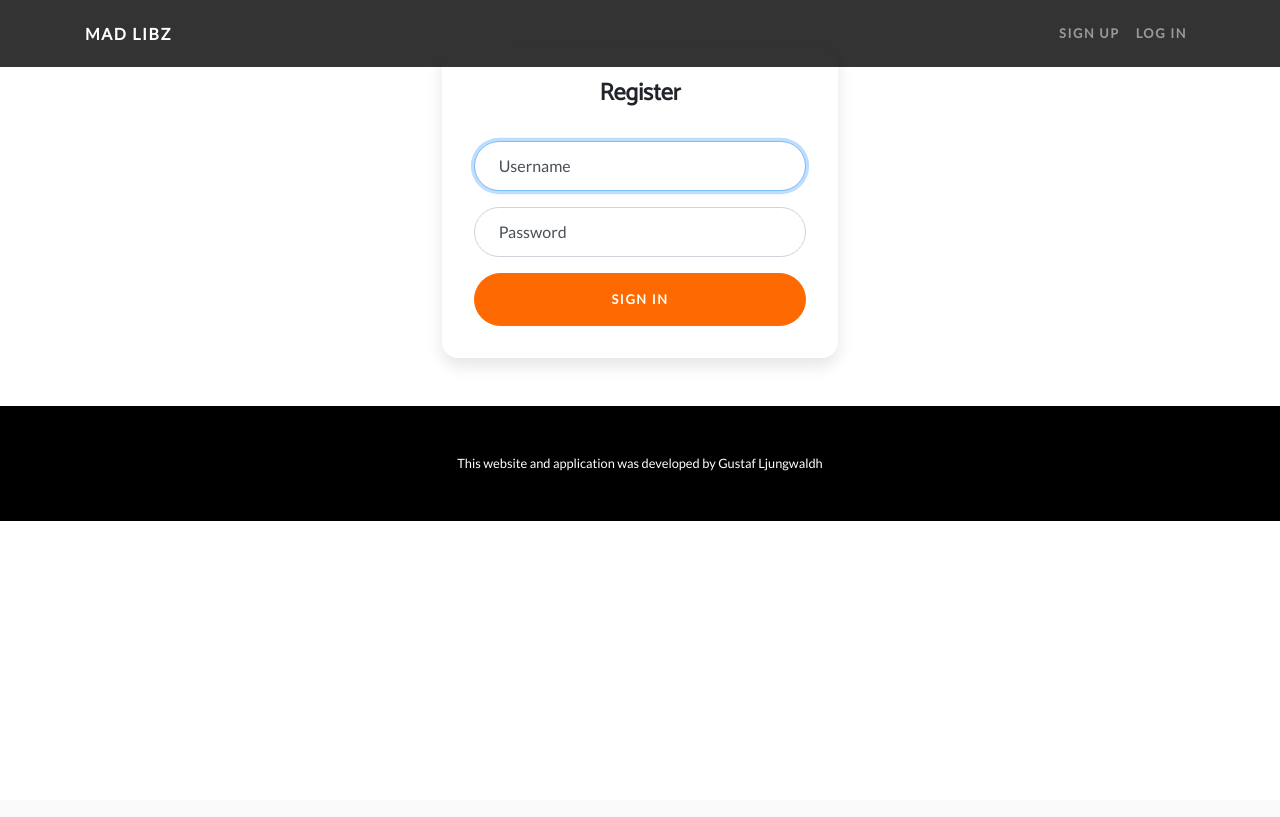
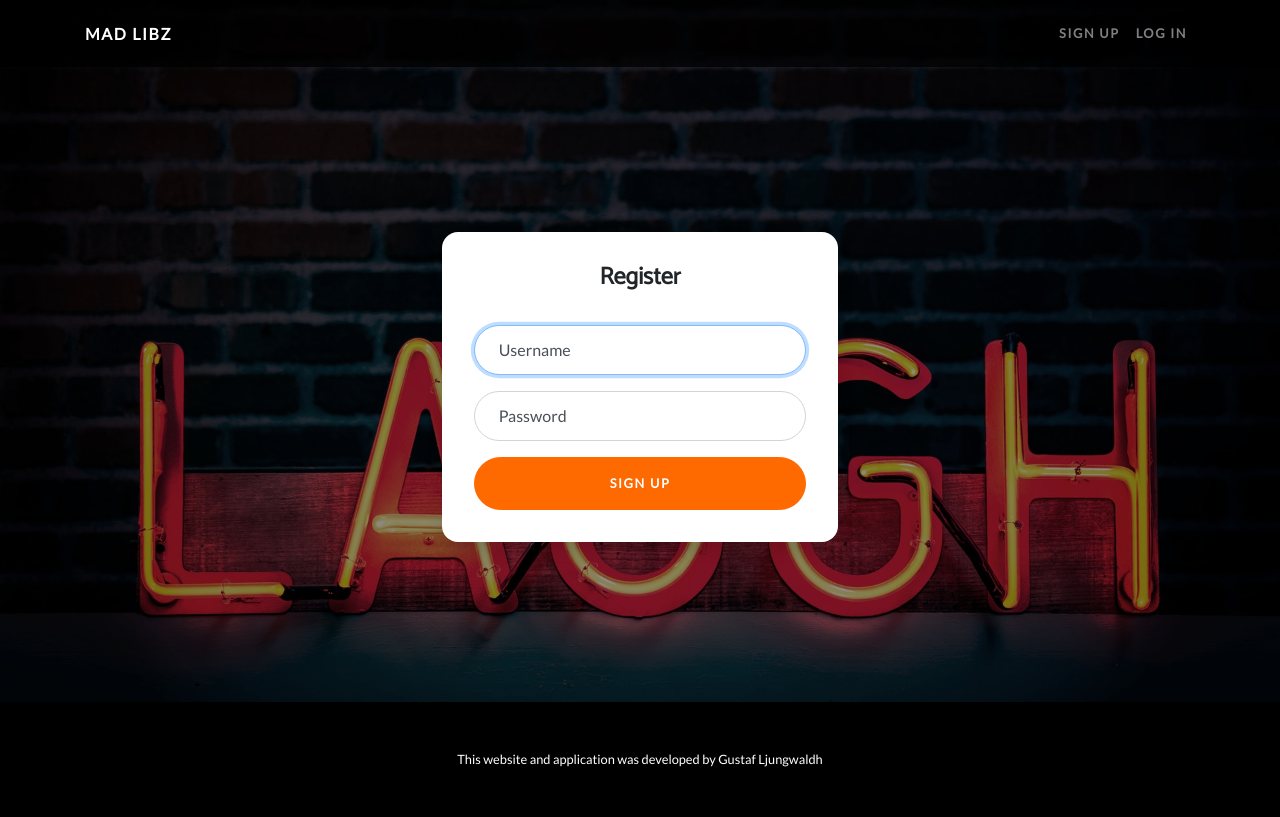
Before and after one commit to Ljungwaldh/Milestone-Project-3, a Flask app: page /register in a window 1280 px wide. Before the commit the page ends 521 px from the top, so only its background shows below. Run offline with Flask 2, Linux system fonts and the light colour scheme; some libraries are stand-ins or nearby versions.

Commit message:
Small adjustments to class names for authentication pages to ensure right css styles are applied for these type of pages in the website

```diff
--- a/templates/login.html
+++ b/templates/login.html
@@ -1,5 +1,5 @@
 {% extends 'base.html'%} {% block content %}
-  <div class="container-fluid form-page">
+  <div class="container-fluid authentication-page">
     <div class="row">
       <div class="col-sm-9 col-md-7 col-lg-4 mx-auto">
         <div class="card card-signin my-5">
@@ -7,12 +7,12 @@
             <h5 class="card-title text-center">Sign In</h5>
             <form class="form-signin" method="POST" action="{{url_for('login')}}">
               <div class="form-label-group">
+                    <input type="text" name="userid" class="form-control" id="inputUsername" placeholder="Username" required autofocus>
                     <label for="inputUsername">Username</label>
-                    <input type="text" name="userid" class="form-control" id="inputUsername" placeholder="Username" required autofocus>
               </div>
               <div class="form-label-group">
+                    <input type="password" name="password" class="form-control" id="inputPassword" placeholder="Password" required>
                     <label for="inputPassword">Password</label>
-                    <input type="password" name="password" class="form-control" id="inputPassword" placeholder="Password" required>
               </div>
               <button class="btn btn-lg btn-secondary btn-block text-uppercase" type="submit">Sign in</button>
             </form>
--- a/templates/no-login.html
+++ b/templates/no-login.html
@@ -64,7 +64,7 @@
     </div>
   </section>
 
-<div class="container log-reg-buttons">
+<div class="container">
   <div class="row justify-content-center">
     <div class="col-md-5 text-center">
         <a href="{{url_for('login')}}" class="btn btn-primary btn-xl rounded-pill mt-5">Login</a>
--- a/templates/register.html
+++ b/templates/register.html
@@ -1,5 +1,5 @@
 {% extends 'base.html'%} {% block content %}
-  <div class="container-fluid form-page">
+  <div class="container-fluid authentication-page">
     <div class="row">
       <div class="col-sm-9 col-md-7 col-lg-4 mx-auto">
         <div class="card card-signin my-5">
@@ -7,14 +7,14 @@
             <h5 class="card-title text-center">Register</h5>
             <form class="form-signin" method="POST" action="{{url_for('register')}}">
               <div class="form-label-group">
+                    <input type="text" name="userid" class="form-control" id="inputUsername" placeholder="Username" required autofocus>
                     <label for="inputUsername">Username</label>
-                    <input type="text" name="userid" class="form-control" id="inputUsername" placeholder="Username" required autofocus>
               </div>
               <div class="form-label-group">
+                    <input type="password" name="password" class="form-control" id="inputPassword" placeholder="Password" required>
                     <label for="inputPassword">Password</label>
-                    <input type="password" name="password" class="form-control" id="inputPassword" placeholder="Password" required>
               </div>
-              <button class="btn btn-lg btn-secondary btn-block text-uppercase" type="submit">Sign in</button>
+              <button class="btn btn-lg btn-secondary btn-block text-uppercase" type="submit">Sign Up</button>
             </form>
           </div>
         </div>
```
